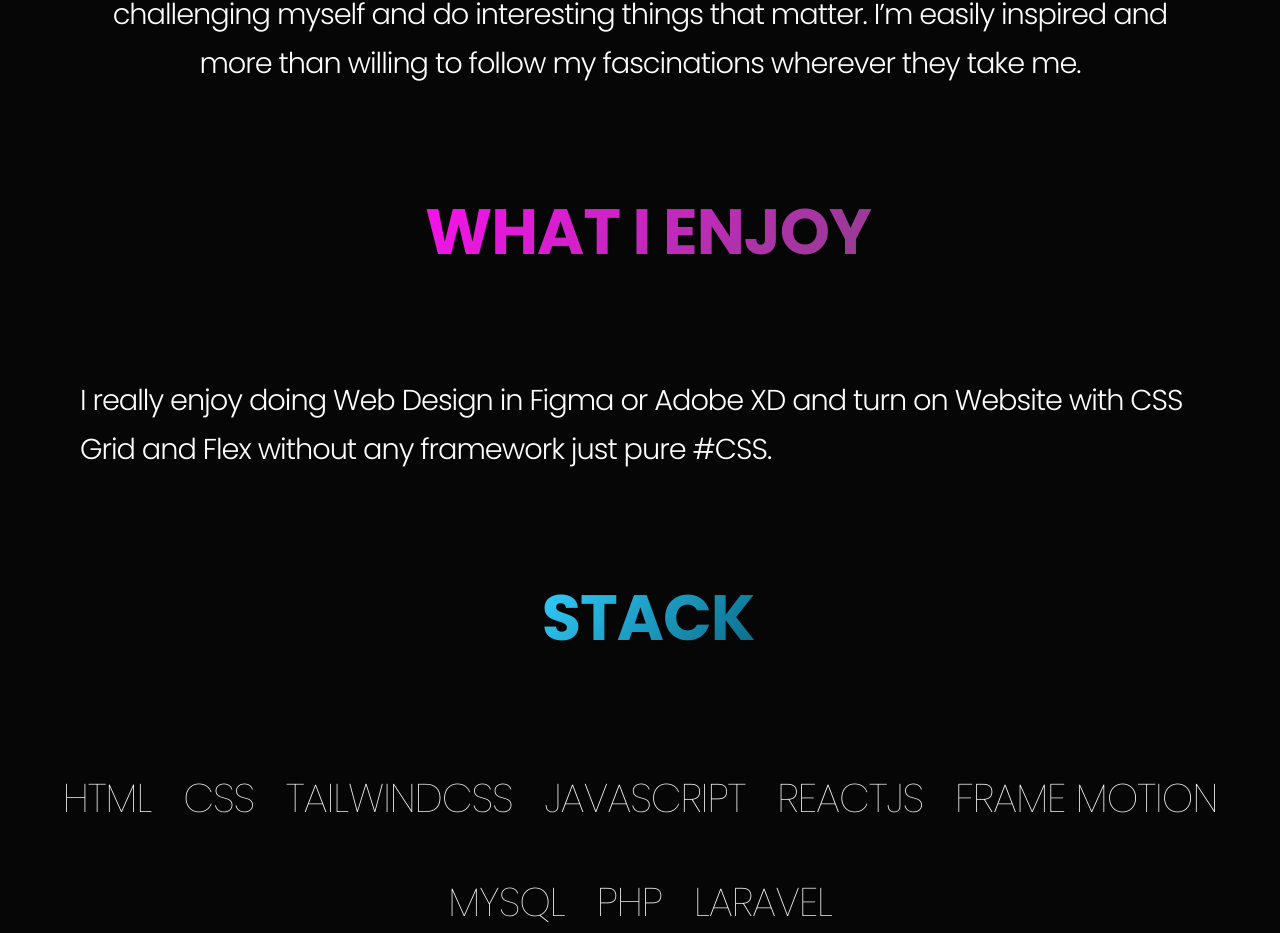
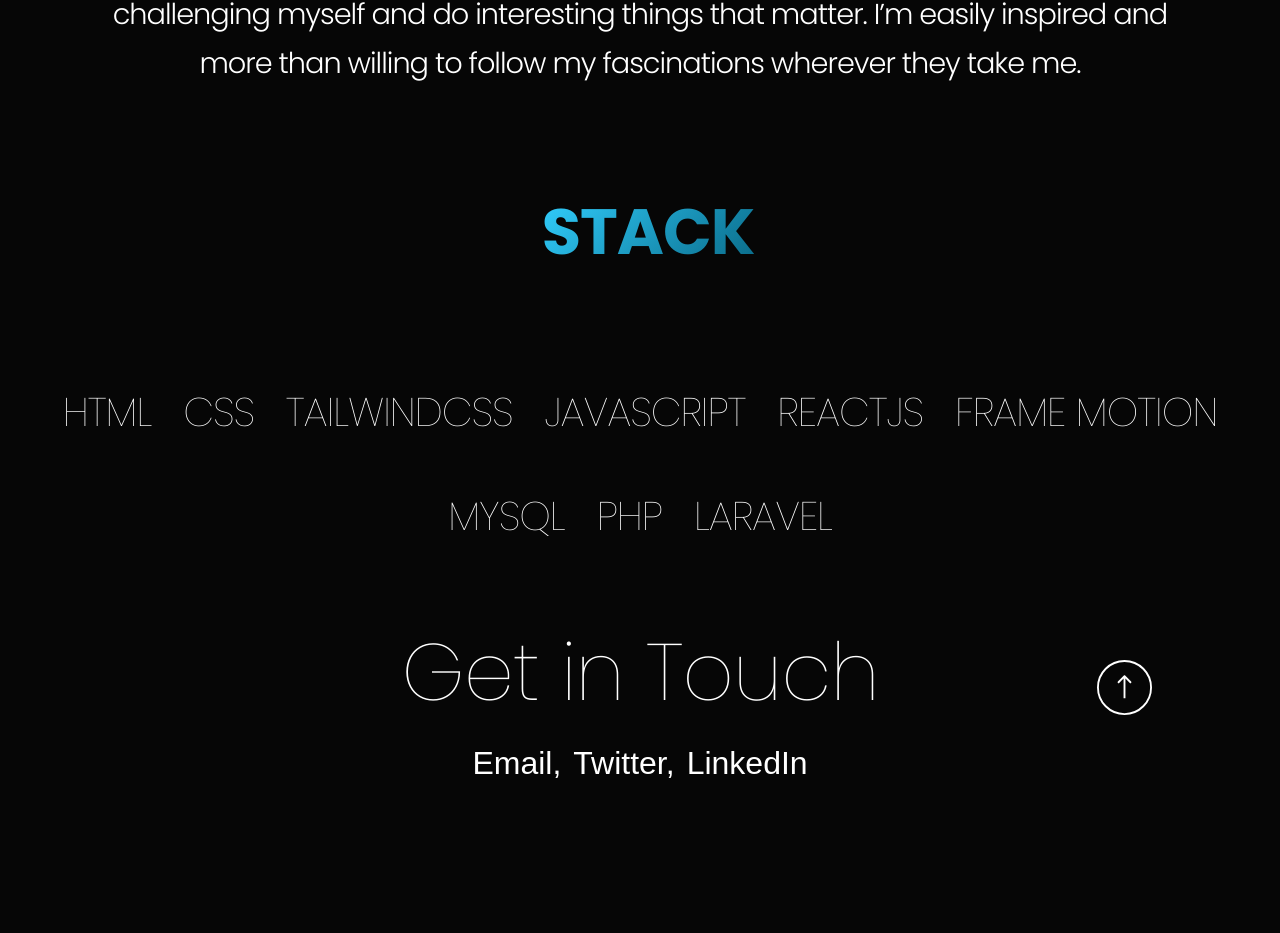
Before and after one commit to ardianreshani/ardian.info, a React (Create React App) app: page /about in a window 1280 px wide. Shown: the part 1308-2241 px from the top of the page. After the commit the page ends 2154 px from the top, so only its background shows below. Built offline with nearby package versions, Linux system fonts and the light colour scheme.

Commit message:
aboutUpdate

```diff
--- a/src/pages/About.js
+++ b/src/pages/About.js
@@ -5,7 +5,7 @@
 
 const About = () => {
   const [element, controls] = useScroll();
-  const [element2, controls2] = useScroll();
+  // const [element2, controls2] = useScroll();
   const [element3, controls3] = useScroll();
   return (
     <>
@@ -67,7 +67,7 @@
             wherever they take me.
           </p>
         </motion.div>
-        <motion.div
+        {/* <motion.div
           variants={scrollRevealAbout}
           animate={controls2}
           initial="hidden"
@@ -81,7 +81,7 @@
             I really enjoy doing Web Design in Figma or Adobe XD and turn on
             Website with CSS Grid and Flex without any framework just pure #CSS.
           </p>
-        </motion.div>
+        </motion.div> */}
         <motion.div
           variants={scrollRevealAbout}
           animate={controls3}
```
